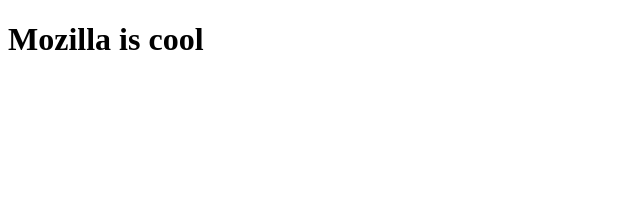
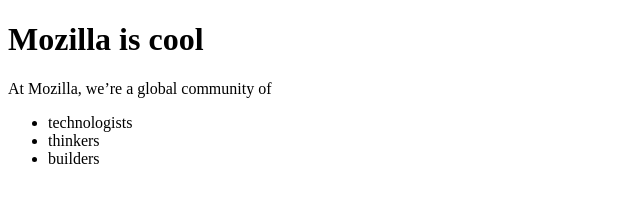
Before and after one commit to code4policy-archive/mozilla-website-dmil, a plain HTML site: page index.html in a window 1280 px wide. Shown: the whole page, without its empty margins (0-640 px from the left). Drawn offline with Linux system fonts and the light colour scheme.

Commit message:
add information about what mozilla is

```diff
--- a/index.html
+++ b/index.html
@@ -7,6 +7,15 @@
 	<!-- This is the title -->
 	<h1>Mozilla is cool</h1>
 
+    <p>At Mozilla, we’re a global community of</p>
+
+    <ul> <!-- changed to list in the tutorial -->
+      <li>technologists</li>
+      <li>thinkers</li>
+      <li>builders</li>
+    </ul>
+
+
 
 </body>
 </html>
```
